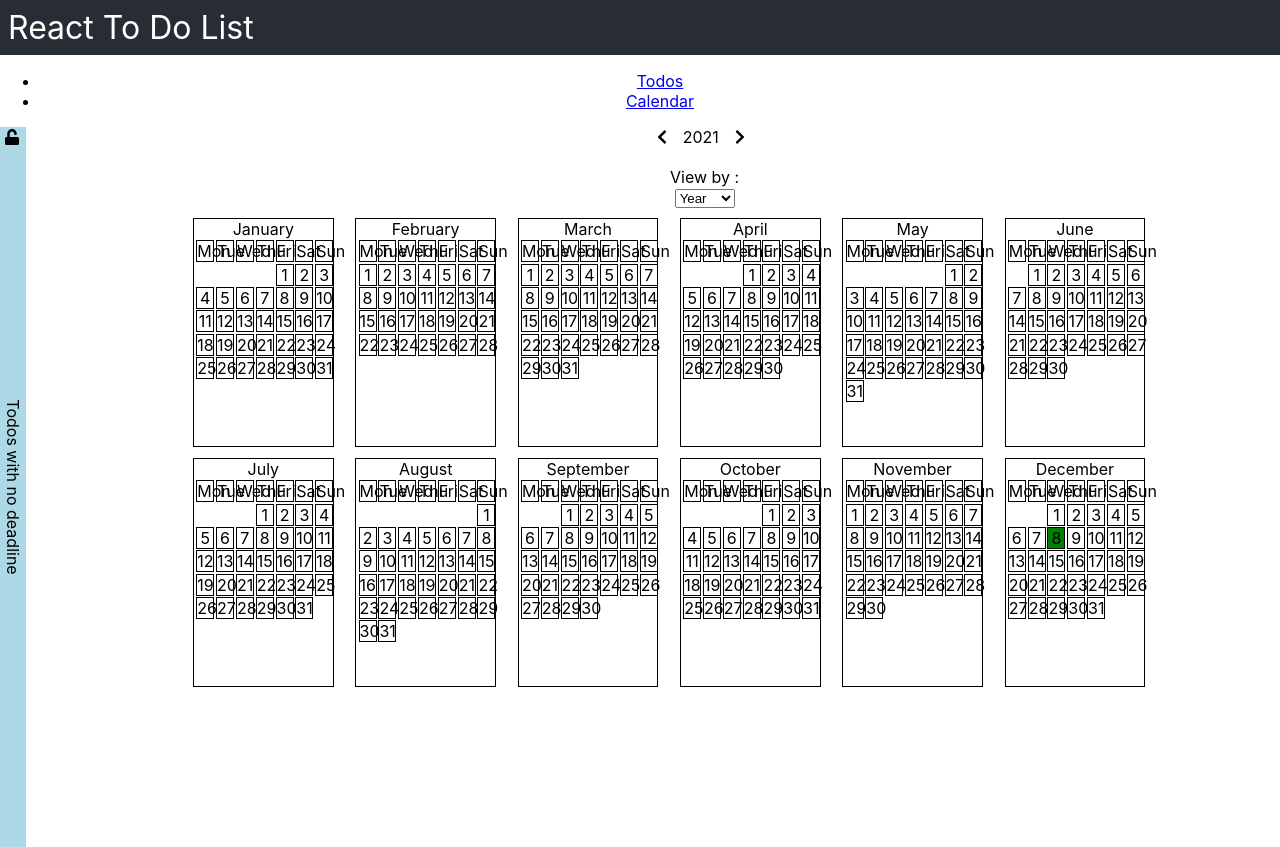
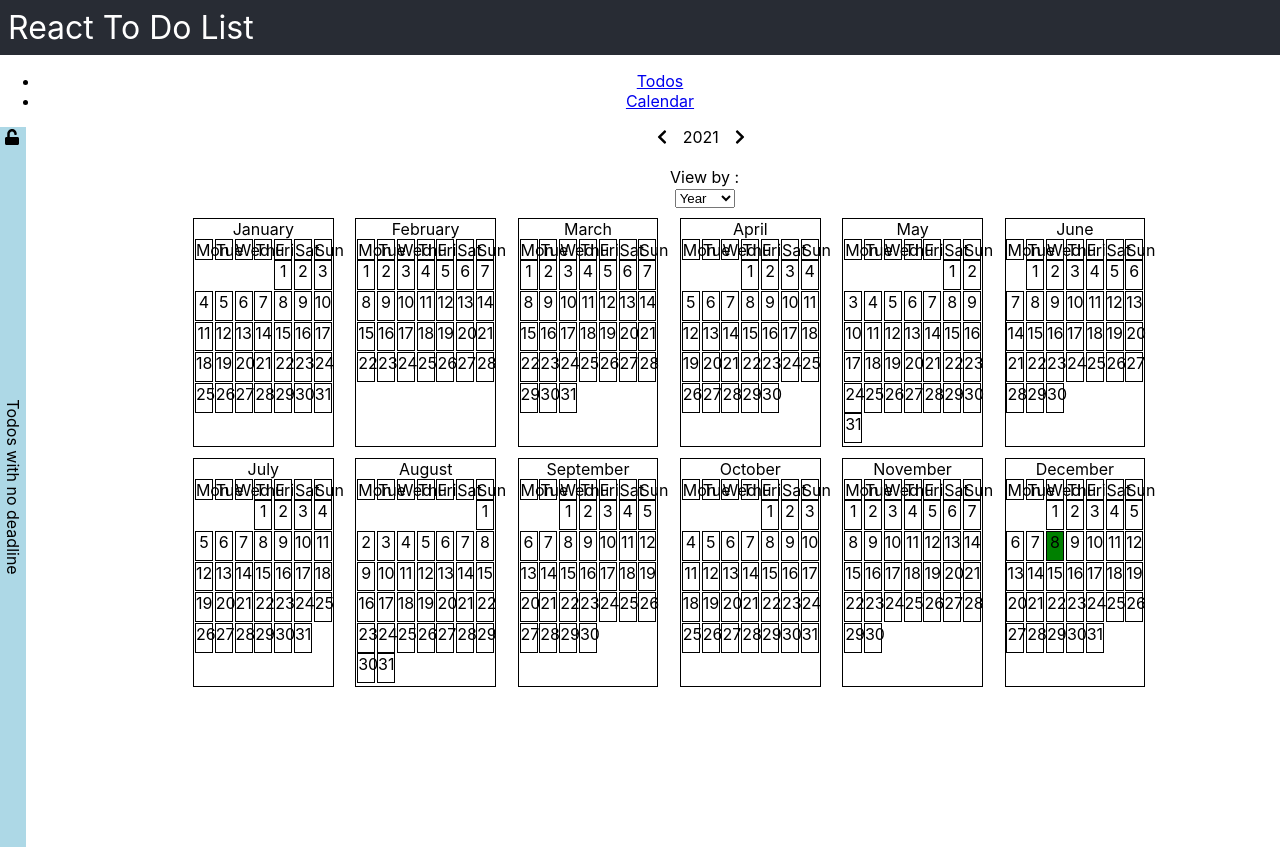
Before and after one commit to Skyrlon/react-todo-list, a React (Create React App) app: page /calendar in a window 1280 px wide. Built offline with nearby package versions, Linux system fonts and the light colour scheme.

Commit message:
Fix yearly calendar design for 6 weeks in month

```diff
--- a/src/components/Month.jsx
+++ b/src/components/Month.jsx
@@ -11,18 +11,17 @@ const StyledMonth = styled.div`
   flex-wrap: wrap;
   align-items: center;
   width: 100%;
-  margin-top: 1%;
-  margin-left: 1%;
-  margin-right: 1%;
+  height: 100%;
 
   & .weekdays {
     display: flex;
     flex-direction: row;
     justify-content: space-around;
     width: 100%;
+    height: 10%;
     & > div {
       width: 13%;
-      font-size: 100%;
+      height: 100%;
       border: 1px solid black;
       box-sizing: border-box;
     }
@@ -33,7 +32,9 @@ const StyledMonth = styled.div`
     flex-direction: row;
     flex-wrap: wrap;
     justify-content: space-around;
+    align-content: flex-start;
     width: 100%;
+    height: 90%;
   }
 
   & .day {
@@ -42,9 +43,10 @@ const StyledMonth = styled.div`
     flex-direction: column;
     justify-content: space-between;
     width: 13%;
+    height: 16%;
     border: 1px solid black;
     box-sizing: border-box;
-    margin-top: 1%;
+    margin-top: calc((100% - (16% * 6)) / 7);
 
     &.placeholder {
       border: none;
```
